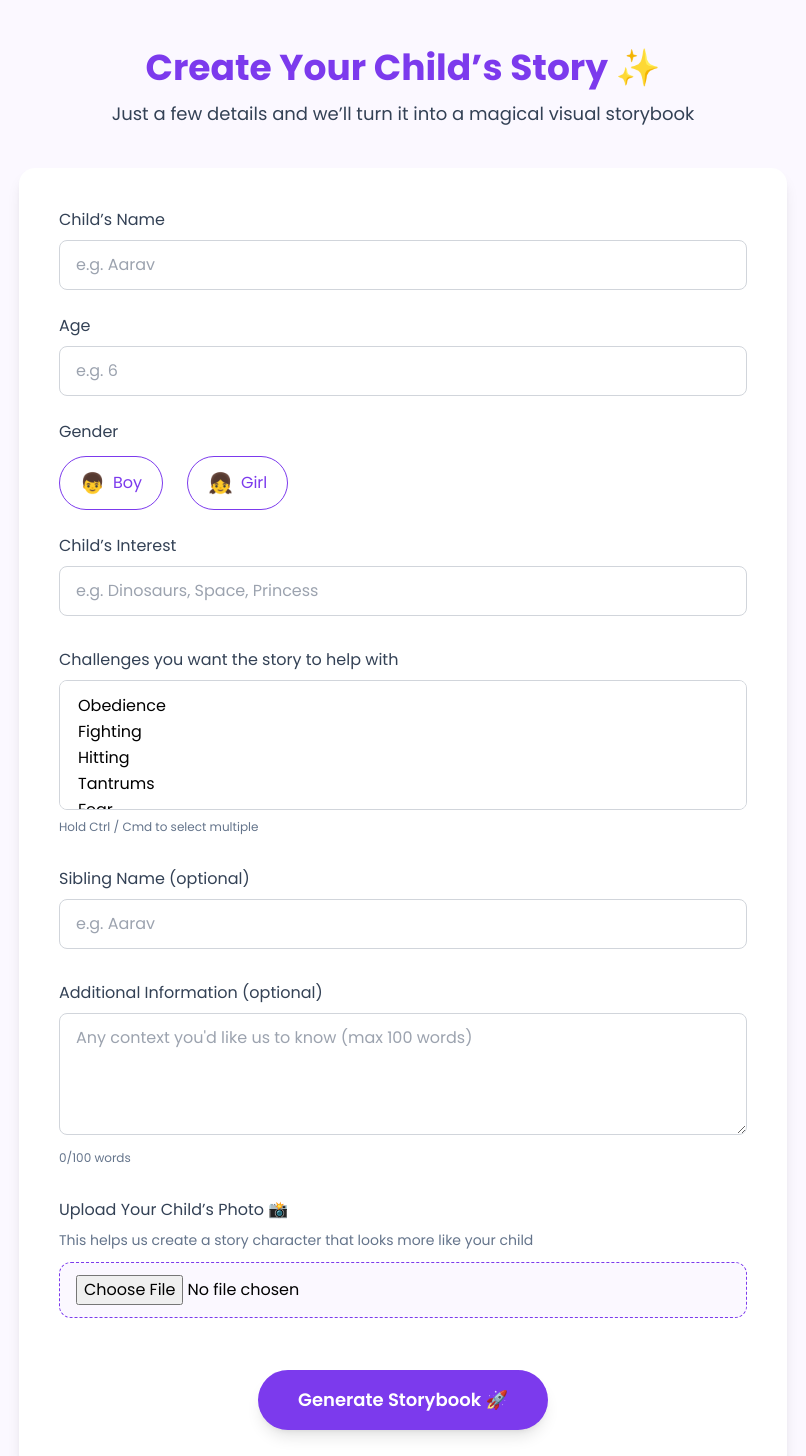
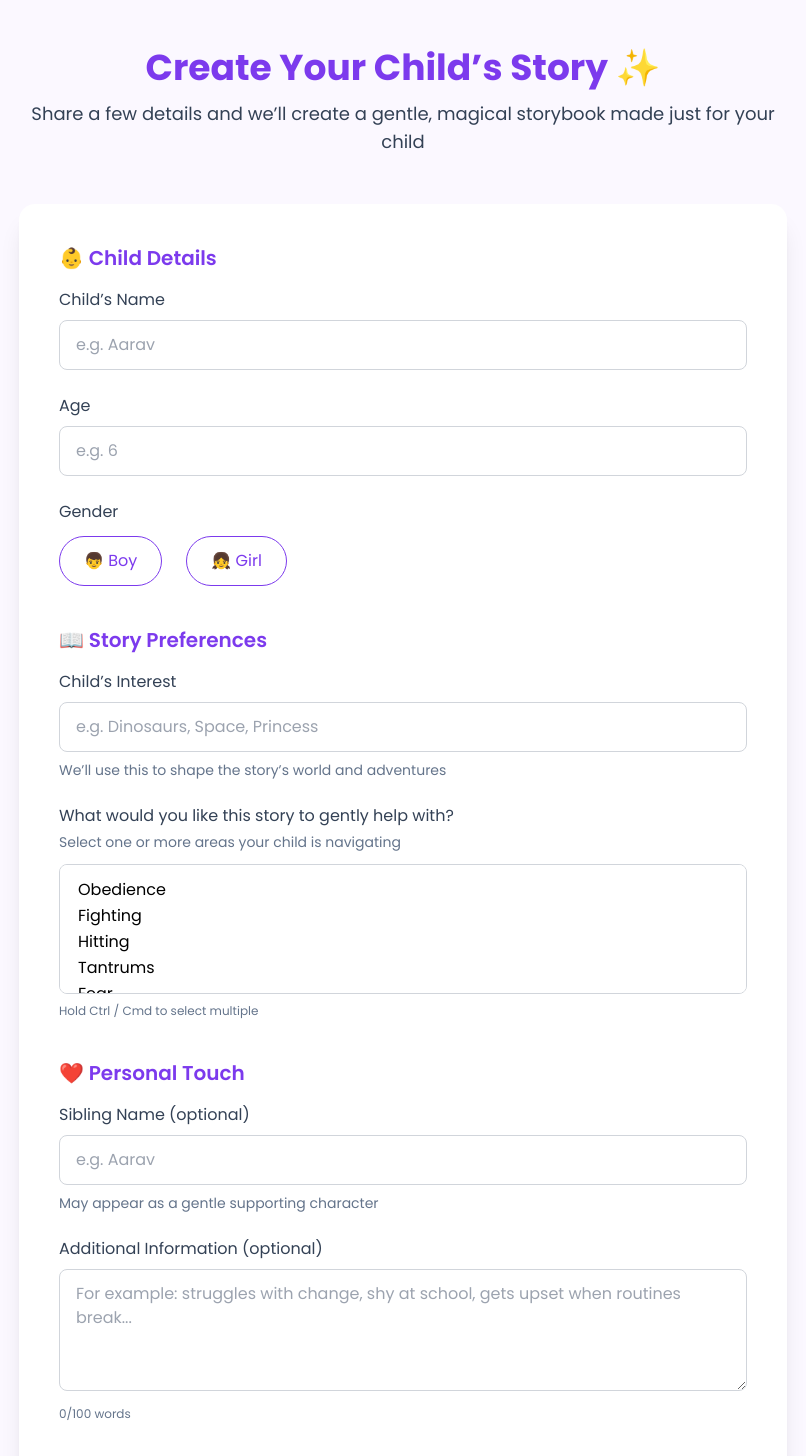
Before and after one commit to rohitjagawat/AI_STORY, a React app in the folder frontend/: page /create in a window 1280 px wide. Shown: the top 1456 px of the page, without its empty margins (237-1043 px from the left). Built offline with nearby package versions, Linux system fonts and the light colour scheme; the HTML template or start-up script is replaced by a standard one.

Commit message:
ui: polish create story form with sections and improved UX

```diff
--- a/frontend/src/pages/CreateStory.jsx
+++ b/frontend/src/pages/CreateStory.jsx
@@ -10,54 +10,63 @@ const CreateStory = () => {
   const [gender, setGender] = useState("");
   const [error, setError] = useState("");
   const [childPhoto, setChildPhoto] = useState(null);
+
+  // NEW STATES
   const [challenges, setChallenges] = useState([]);
   const [siblingName, setSiblingName] = useState("");
   const [additionalInfo, setAdditionalInfo] = useState("");
 
-
-
   const handleSubmit = () => {
     if (!name || !age || !interest || !gender) {
-      setError("Fill all details");
+      setError("Please fill all required details");
       return;
     }
 
-    // 🔑 data temporarily save
-    localStorage.setItem(
-      "storyPayload",
-      JSON.stringify({ name, age, gender, interest })
-    );
+    const payload = {
+      name,
+      age,
+      gender,
+      interest,
+      challenges,
+      siblingName,
+      additionalInfo,
+    };
 
-    // 🚀 IMMEDIATE redirect
+    localStorage.setItem("storyPayload", JSON.stringify(payload));
     navigate("/generating");
   };
-
-
-
 
   return (
     <div className="min-h-screen bg-brandBg flex justify-center px-4 py-12">
       <div className="w-full max-w-3xl">
 
         {/* HEADER */}
-        <div className="text-center mb-10">
+        <div className="text-center mb-12">
           <h1 className="text-3xl md:text-4xl font-bold text-brandPurple mb-3">
             Create Your Child’s Story ✨
           </h1>
           <p className="text-brandText text-lg">
-            Just a few details and we’ll turn it into a magical visual storybook
+            Share a few details and we’ll create a gentle, magical storybook
+            made just for your child
           </p>
         </div>
 
         {/* FORM CARD */}
-        <div className="bg-white rounded-2xl shadow-lg p-6 md:p-10">
+        <div className="bg-white rounded-2xl shadow-xl p-6 md:p-10">
 
-          {/* ERROR */}
           {error && (
             <div className="mb-6 text-center text-red-500 font-medium">
               ⚠️ {error}
             </div>
           )}
+
+          <div className="space-y-10">
+
+            {/* CHILD DETAILS */}
+            <div>
+              <h2 className="text-xl font-semibold text-brandPurple mb-4">
+                👶 Child Details
+              </h2>
 
               {/* NAME */}
               <div className="mb-6">
@@ -69,7 +78,7 @@ const CreateStory = () => {
                   onChange={(e) => setName(e.target.value)}
                   type="text"
                   placeholder="e.g. Aarav"
-              className="w-full px-4 py-3 rounded-lg border border-gray-300 focus:outline-none focus:ring-2 focus:ring-brandPurple"
+                  className="w-full px-4 py-3 rounded-lg border border-gray-300 hover:border-brandPurple transition focus:outline-none focus:ring-2 focus:ring-brandPurple"
                 />
               </div>
 
@@ -83,7 +92,7 @@ const CreateStory = () => {
                   onChange={(e) => setAge(e.target.value)}
                   type="number"
                   placeholder="e.g. 6"
-              className="w-full px-4 py-3 rounded-lg border border-gray-300 focus:outline-none focus:ring-2 focus:ring-brandPurple"
+                  className="w-full px-4 py-3 rounded-lg border border-gray-300 hover:border-brandPurple transition focus:outline-none focus:ring-2 focus:ring-brandPurple"
                 />
               </div>
 
@@ -92,38 +101,44 @@ const CreateStory = () => {
                 <label className="block text-brandText font-medium mb-3">
                   Gender
                 </label>
-
                 <div className="flex gap-6">
                   <button
                     type="button"
                     onClick={() => setGender("boy")}
-                className={`flex items-center gap-2 px-5 py-3 rounded-full border transition
-                  ${gender === "boy"
+                    className={`flex items-center gap-2 px-6 py-3 rounded-full border transition
+                      ${
+                        gender === "boy"
                           ? "bg-brandPurple text-white border-brandPurple"
                           : "border-brandPurple text-brandPurple hover:bg-brandPurple hover:text-white"
                       }`}
                   >
-                <span className="text-xl">👦</span>
-                Boy
+                    👦 Boy
                   </button>
 
                   <button
                     type="button"
                     onClick={() => setGender("girl")}
-                className={`flex items-center gap-2 px-5 py-3 rounded-full border transition
-                  ${gender === "girl"
+                    className={`flex items-center gap-2 px-6 py-3 rounded-full border transition
+                      ${
+                        gender === "girl"
                           ? "bg-brandPurple text-white border-brandPurple"
                           : "border-brandPurple text-brandPurple hover:bg-brandPurple hover:text-white"
                       }`}
                   >
-                <span className="text-xl">👧</span>
-                Girl
+                    👧 Girl
                   </button>
                 </div>
               </div>
+            </div>
+
+            {/* STORY PREFERENCES */}
+            <div>
+              <h2 className="text-xl font-semibold text-brandPurple mb-4">
+                📖 Story Preferences
+              </h2>
 
               {/* INTEREST */}
-          <div className="mb-8">
+              <div className="mb-6">
                 <label className="block text-brandText font-medium mb-2">
                   Child’s Interest
                 </label>
@@ -132,23 +147,31 @@ const CreateStory = () => {
                   onChange={(e) => setInterest(e.target.value)}
                   type="text"
                   placeholder="e.g. Dinosaurs, Space, Princess"
-              className="w-full px-4 py-3 rounded-lg border border-gray-300 focus:outline-none focus:ring-2 focus:ring-brandPurple"
+                  className="w-full px-4 py-3 rounded-lg border border-gray-300 hover:border-brandPurple transition focus:outline-none focus:ring-2 focus:ring-brandPurple"
                 />
+                <p className="text-sm text-brandMuted mt-2">
+                  We’ll use this to shape the story’s world and adventures
+                </p>
               </div>
 
               {/* CHALLENGES */}
-          <div className="mb-8">
-            <label className="block text-brandText font-medium mb-2">
-              Challenges you want the story to help with
+              <div className="mb-6">
+                <label className="block text-brandText font-medium mb-1">
+                  What would you like this story to gently help with?
                 </label>
+                <p className="text-sm text-brandMuted mb-3">
+                  Select one or more areas your child is navigating
+                </p>
 
                 <select
                   multiple
                   value={challenges}
                   onChange={(e) =>
-                setChallenges([...e.target.selectedOptions].map(o => o.value))
+                    setChallenges(
+                      [...e.target.selectedOptions].map((o) => o.value)
+                    )
                   }
-              className="w-full px-4 py-3 rounded-lg border border-gray-300 focus:outline-none focus:ring-2 focus:ring-brandPurple"
+                  className="w-full px-4 py-3 rounded-lg border border-gray-300 hover:border-brandPurple transition focus:outline-none focus:ring-2 focus:ring-brandPurple"
                 >
                   <option>Obedience</option>
                   <option>Fighting</option>
@@ -165,27 +188,36 @@ const CreateStory = () => {
                   Hold Ctrl / Cmd to select multiple
                 </p>
               </div>
+            </div>
 
-          {/* SIBLING NAME */}
-          <div className="mb-8">
+            {/* PERSONAL TOUCH */}
+            <div>
+              <h2 className="text-xl font-semibold text-brandPurple mb-4">
+                ❤️ Personal Touch
+              </h2>
+
+              {/* SIBLING */}
+              <div className="mb-6">
                 <label className="block text-brandText font-medium mb-2">
                   Sibling Name (optional)
                 </label>
-
                 <input
                   value={siblingName}
                   onChange={(e) => setSiblingName(e.target.value)}
                   type="text"
                   placeholder="e.g. Aarav"
-              className="w-full px-4 py-3 rounded-lg border border-gray-300 focus:outline-none focus:ring-2 focus:ring-brandPurple"
+                  className="w-full px-4 py-3 rounded-lg border border-gray-300 hover:border-brandPurple transition focus:outline-none focus:ring-2 focus:ring-brandPurple"
                 />
+                <p className="text-sm text-brandMuted mt-2">
+                  May appear as a gentle supporting character
+                </p>
               </div>
+
               {/* ADDITIONAL INFO */}
-          <div className="mb-8">
+              <div className="mb-6">
                 <label className="block text-brandText font-medium mb-2">
                   Additional Information (optional)
                 </label>
-
                 <textarea
                   rows={4}
                   value={additionalInfo}
@@ -195,10 +227,9 @@ const CreateStory = () => {
                       setAdditionalInfo(e.target.value);
                     }
                   }}
-              placeholder="Any context you'd like us to know (max 100 words)"
-              className="w-full px-4 py-3 rounded-lg border border-gray-300 focus:outline-none focus:ring-2 focus:ring-brandPurple"
+                  placeholder="For example: struggles with change, shy at school, gets upset when routines break..."
+                  className="w-full px-4 py-3 rounded-lg border border-gray-300 hover:border-brandPurple transition focus:outline-none focus:ring-2 focus:ring-brandPurple"
                 />
-
                 <p className="text-xs text-brandMuted mt-2">
                   {additionalInfo.trim()
                     ? additionalInfo.trim().split(/\s+/).length
@@ -206,18 +237,16 @@ const CreateStory = () => {
                   /100 words
                 </p>
               </div>
+            </div>
 
-
-
-          <div className="mb-8">
+            {/* PHOTO */}
+            <div>
               <label className="block text-brandText font-medium mb-2">
                 Upload Your Child’s Photo 📸
               </label>
-
               <p className="text-sm text-brandMuted mb-3">
-              This helps us create a story character that looks more like your child
+                Helps us imagine the main character better
               </p>
-
               <input
                 type="file"
                 accept="image/*"
@@ -225,25 +254,26 @@ const CreateStory = () => {
                 className="w-full px-4 py-3 border border-dashed border-brandPurple rounded-xl bg-brandBg cursor-pointer"
               />
             </div>
-
-
+          </div>
 
           {/* CTA */}
-          <div className="flex justify-center">
+          <div className="flex flex-col items-center mt-12">
             <button
               onClick={handleSubmit}
-              className="px-10 py-4 rounded-full bg-brandPurple text-white text-lg font-semibold shadow-lg hover:scale-105 transition mt-5"
+              className="px-12 py-4 rounded-full bg-brandPurple text-white text-lg font-semibold shadow-lg hover:scale-105 transition"
             >
-              Generate Storybook 🚀
+              Create My Child’s Story ✨
             </button>
+
+            <p className="text-center text-sm text-brandMuted mt-4">
+              You’ll be able to preview the story before unlocking the full book
+            </p>
           </div>
-
         </div>
 
         <p className="text-center text-brandMuted text-sm mt-6">
           ⏳ Story generation usually takes less than a minute
         </p>
-
       </div>
     </div>
   );
```
Lines whose indentation alone changed are shown as unchanged.
